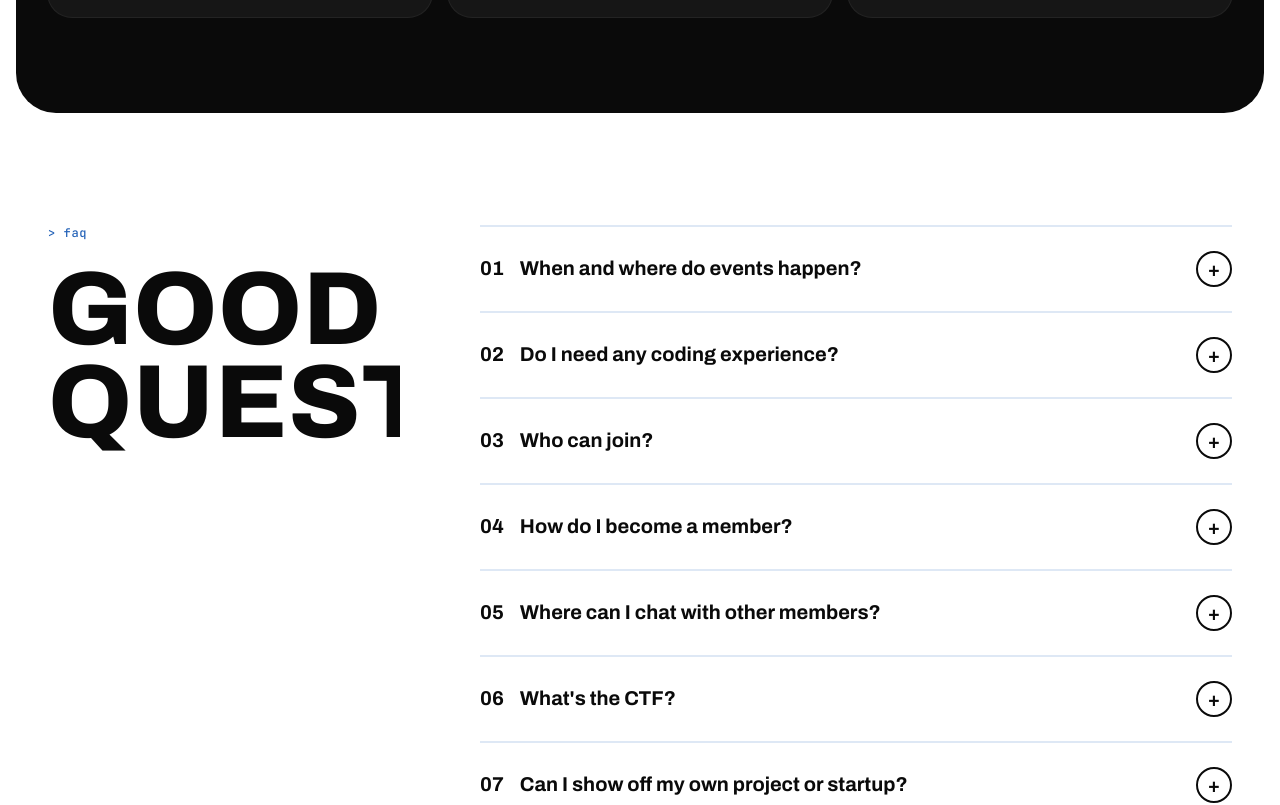
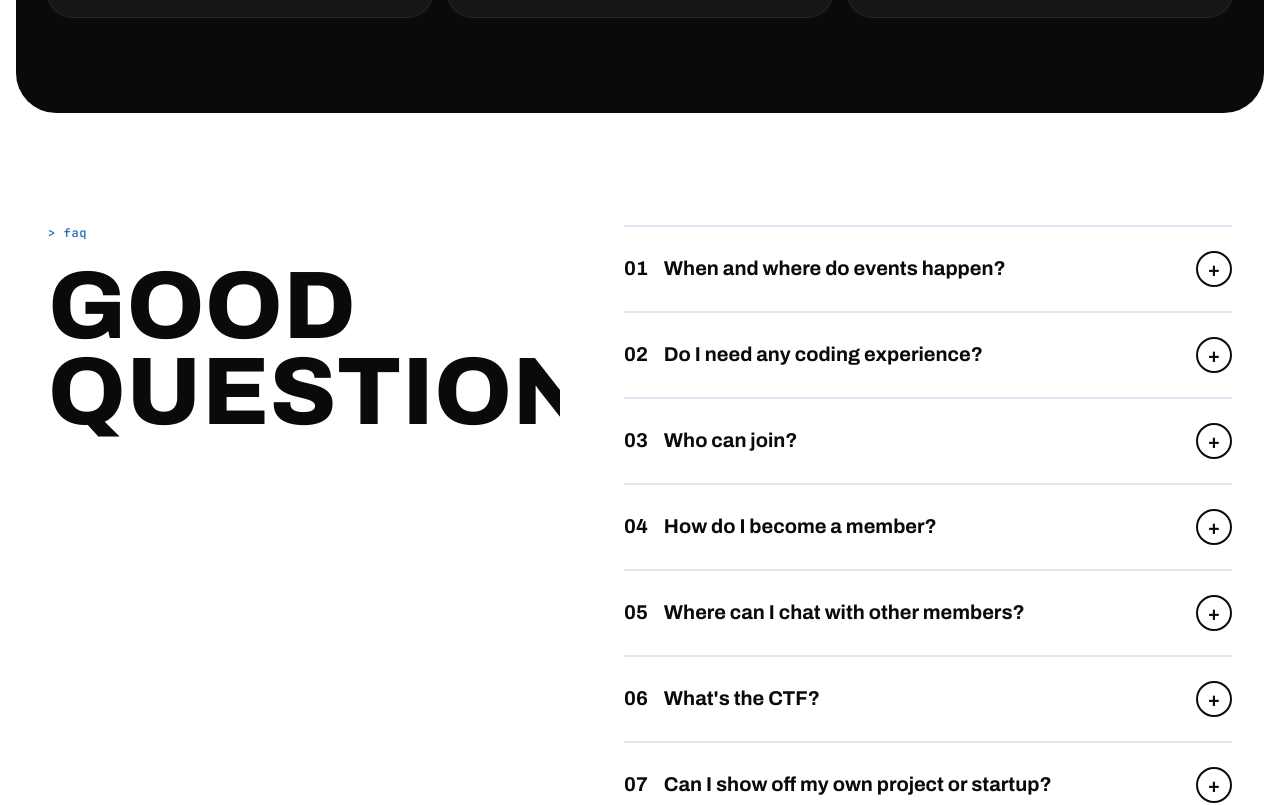
Before and after one commit to tumeetmr/knights_hack_club, a Next.js app: page / in a window 1280 px wide. Shown: the part 5121-5926 px from the top of the page. Built offline with nearby package versions, Linux system fonts and the light colour scheme.

Commit message:
fix: good question

```diff
--- a/src/app/page.tsx
+++ b/src/app/page.tsx
@@ -355,10 +355,10 @@ export default function Home() {
 
         {/* FAQ */}
         <section id="faq" className={`${panel} bg-paper`}>
-          <div className="mx-auto grid max-w-7xl gap-10 px-5 py-20 sm:px-8 sm:py-24 lg:grid-cols-[22rem_1fr] lg:gap-20">
+          <div className="mx-auto grid max-w-7xl gap-10 px-5 py-20 sm:px-8 sm:py-24 lg:grid-cols-[minmax(24rem,32rem)_1fr] lg:gap-16">
             <div>
               <p className="font-mono text-xs font-medium tracking-wider text-knight-600">{"> faq"}</p>
-              <Headline lines={["Good", "questions."]} className="mt-6 text-[clamp(3.5rem,9vw,6.5rem)]" />
+              <Headline lines={["Good", "questions."]} className="mt-6 text-[clamp(3.5rem,8vw,6rem)]" />
             </div>
 
             <div className="max-w-4xl">
```
